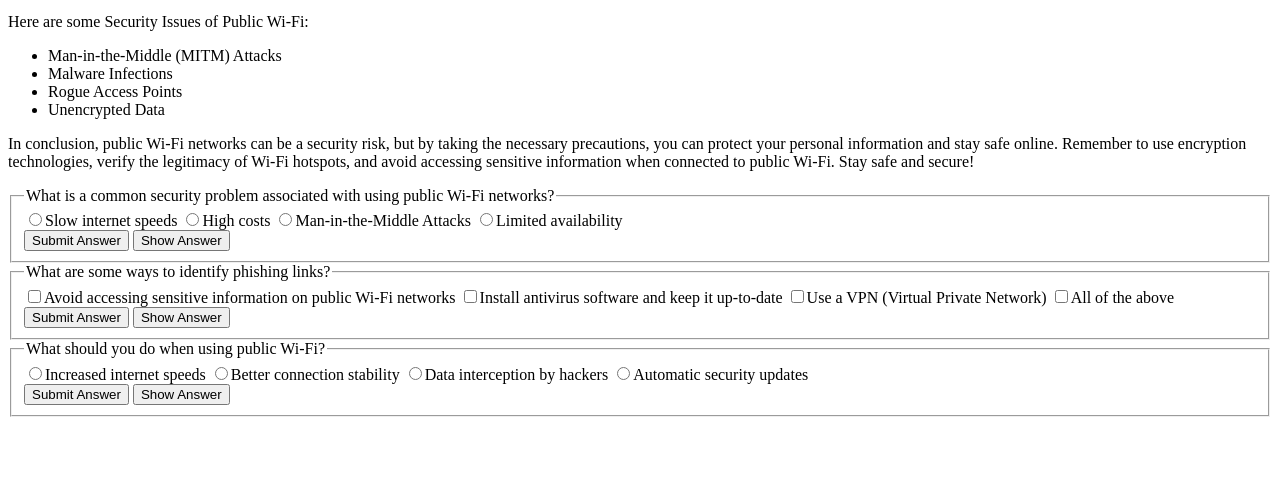
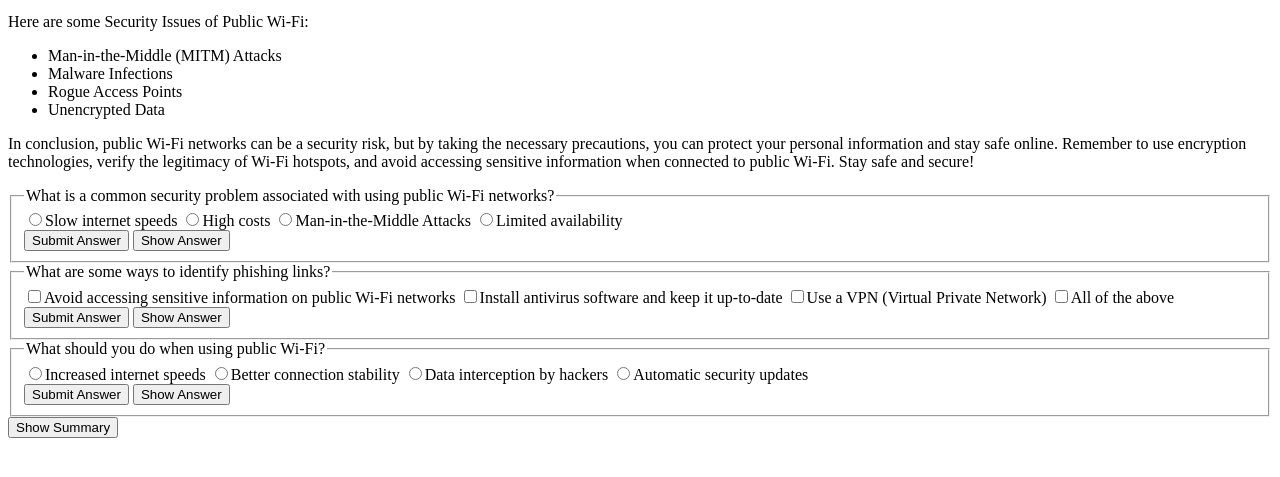
Before and after one commit to christiankuhnn/christiankuhnn.github.io, a plain HTML site: page lesson1.html in a window 1280 px wide. Shown: the part 137-614 px from the top of the page. Drawn offline with Linux system fonts and the light colour scheme.

Commit message:
Show Summary

```diff
--- a/lesson1.html
+++ b/lesson1.html
@@ -32,6 +32,8 @@
     <div id="msg"></div>
   </body>
       <script>
+      var results = [];
+
       function checkAnswer(fieldsetName) {
         var radios = document.getElementsByName(fieldsetName);
         var correctAnswer = "";
@@ -44,10 +46,32 @@
           alert("Please select an answer for this question.");
         } else if (correctAnswer === "true") {
           alert("Correct!");
+          results.push({ question: fieldsetName, answer: true });
         } else {
           alert("Incorrect. Please review the lesson and try again.");
+          results.push({ question: fieldsetName, answer: false });
         }
       }
+
+      function showSummary() {
+        var correctAnswers = 0;
+        var totalQuestions = results.length;
+
+        var summary = "Results:\n";
+        for (var i = 0; i < results.length; i++) {
+          summary += "Question " + results[i].question + ": " + (results[i].answer ? "Correct" : "Incorrect") + "\n";
+        }
+        alert(summary);
+
+        for (var i = 0; i < totalQuestions; i++) {
+          if (results[i].answer) {
+            correctAnswers++;
+          }
+        }
+        var summary = "You answered " + correctAnswers + " out of " + totalQuestions + " questions correctly.";
+        alert(summary);
+      }
+
     </script>
 
     <form>
@@ -109,4 +133,6 @@
       </fieldset>
     </form>
 
+    <button type="button" onclick="showSummary()">Show Summary</button>
+
 </html>
```
